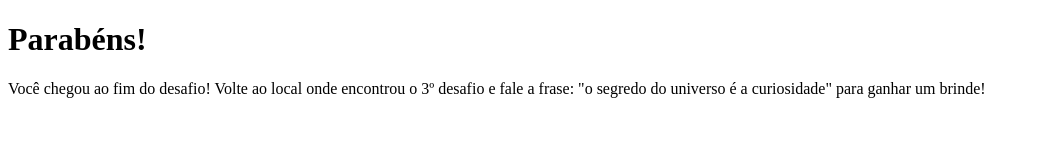
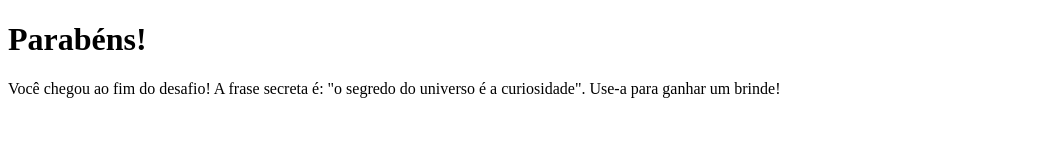
Before and after one commit to negnewton/enigmadouniverso, a plain HTML site: page paginafinal.html in a window 1280 px wide. Shown: the whole page, without its empty margins (0-1039 px from the left). Drawn offline with Linux system fonts and the light colour scheme.

Commit message:
Update paginafinal.html

```diff
--- a/paginafinal.html
+++ b/paginafinal.html
@@ -7,6 +7,6 @@
 </head>
 <body>
     <h1>Parabéns!</h1>
-    <p>Você chegou ao fim do desafio! Volte ao local onde encontrou o 3º desafio e fale a frase: "o segredo do universo é a curiosidade" para ganhar um brinde!</p>
+    <p>Você chegou ao fim do desafio! A frase secreta é: "o segredo do universo é a curiosidade". Use-a para ganhar um brinde!</p>
 </body>
 </html>
```
